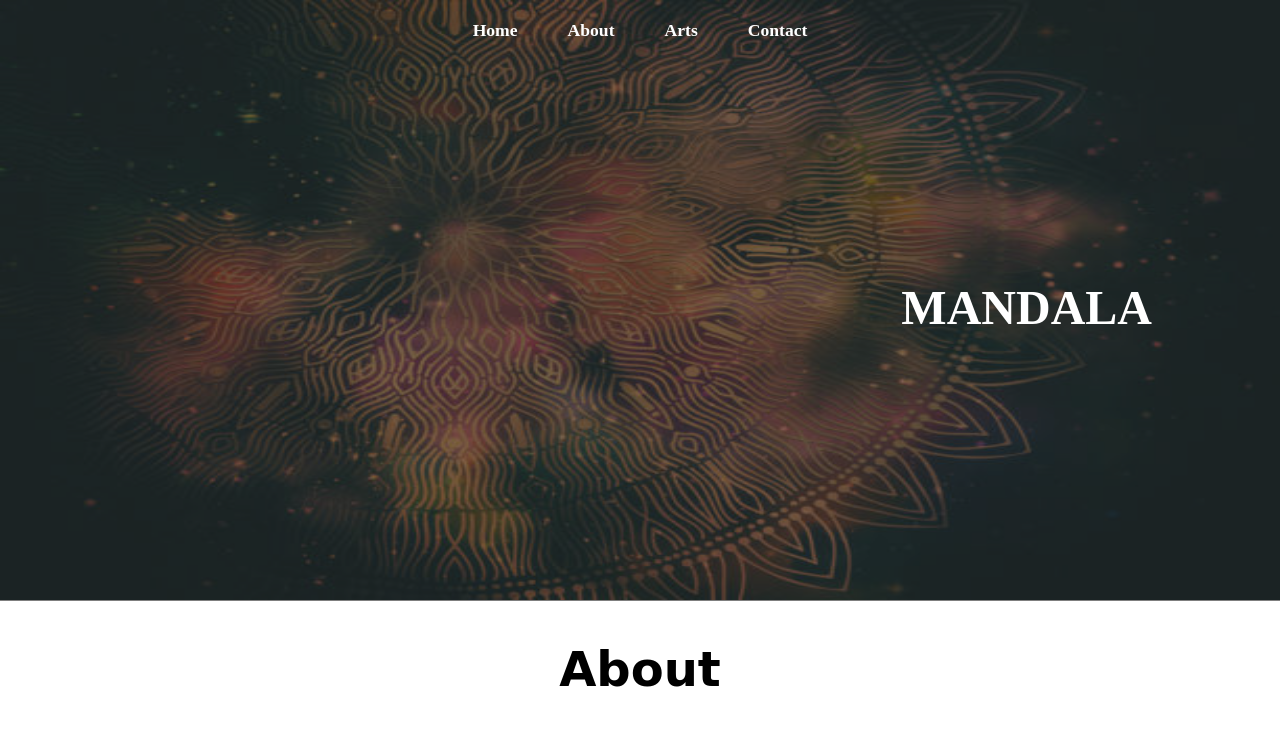
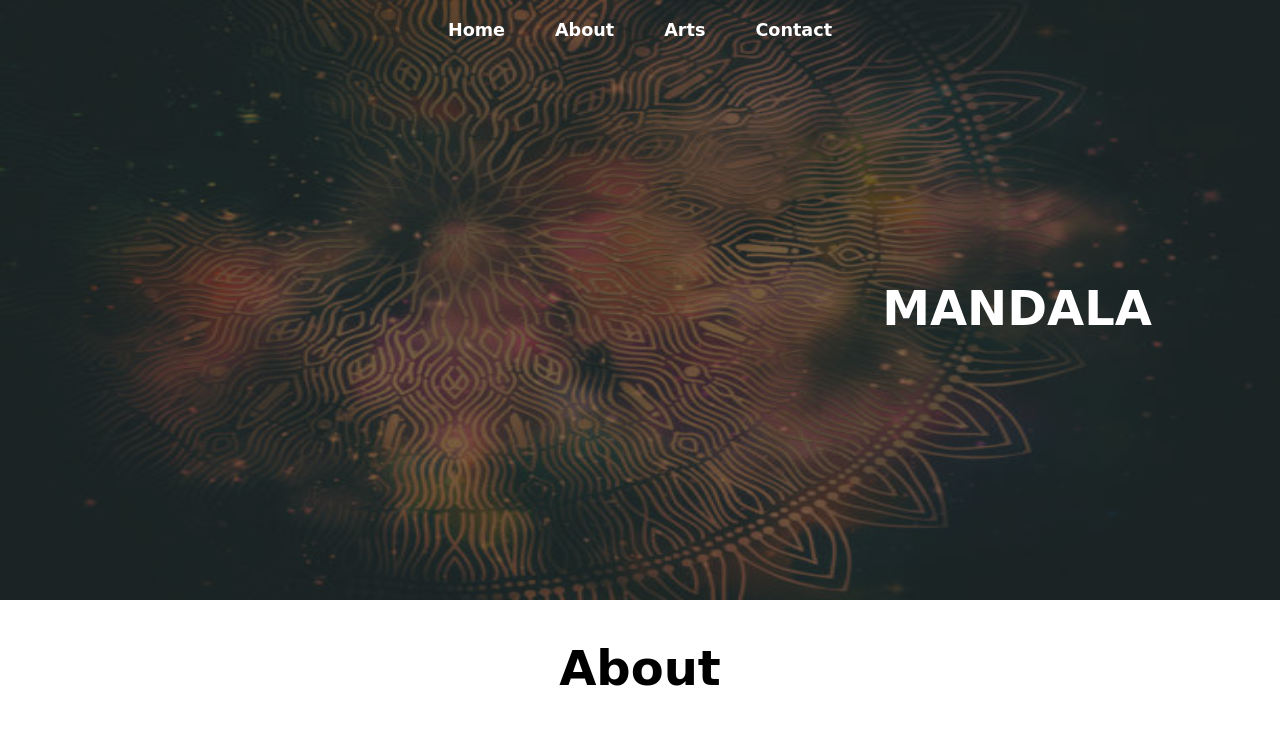
Before and after one commit to hanvika123456789/mandalaart.github.io, a plain HTML site: page index.html in a window 1280 px wide. Shown: the top 743 px of the page. Drawn offline with Linux system fonts and the light colour scheme.

Commit message:
change in font-family

```diff
--- a/style.css
+++ b/style.css
@@ -23,7 +23,7 @@ html{
     margin: 20px 0px;
 }
 .navbar ul li {
-    font-family: century;
+    font-family: cursive;
     font-size: 1.1rem;
     font-weight: bold;
 }
@@ -73,7 +73,7 @@ html{
 
 
 .headings{
-    font-family: century;
+    font-family: cursive;
     font-size: 3rem;
     text-align: center;
     margin: 40px 0px;
@@ -106,7 +106,7 @@ html{
 
 }
 .intro h2{
-    font-size: 2rem;
+    font-size: 3rem;
     margin-bottom: 20px;
 
 }
```
